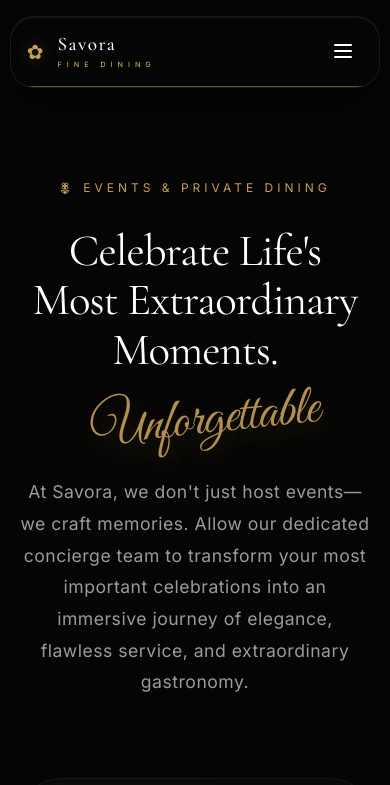
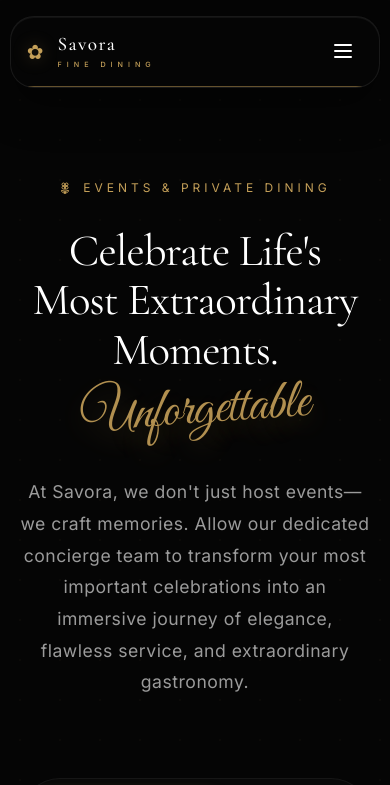
Before and after one commit to rahul4172/Savora, a React (Vite) app: page /events in a window 390 px wide. Shown: the top 785 px of the page. Built offline with nearby package versions, Linux system fonts and the light colour scheme.

Commit message:
Fix handwritten text centering on Events mobile view

```diff
--- a/src/components/EventsExperience.module.css
+++ b/src/components/EventsExperience.module.css
@@ -365,13 +365,13 @@
 }
 @media (max-width: 768px) {
   .mainTitle { font-size: 3.5rem; }
-  .handwritten { font-size: 4.5rem; }
+  .handwritten { font-size: 4.5rem; margin-left: 0; display: block; margin: 0 auto; transform: translateY(10px) rotate(-4deg); }
   .featuresList { grid-template-columns: 1fr; }
 }
 
 @media (max-width: 480px) {
   .mainTitle { font-size: 2.8rem; }
-  .handwritten { font-size: 3.5rem; }
+  .handwritten { font-size: 3.5rem; margin-left: 0; display: block; margin: 0 auto; transform: translateY(5px) rotate(-4deg); }
   .editorialTitle { font-size: 2rem; }
   .description { font-size: 0.95rem; }
   .infoColumn { padding: 0; }
```
